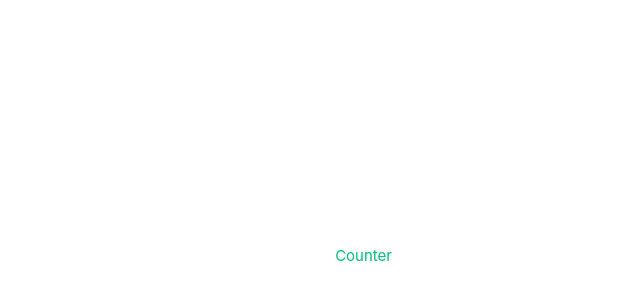
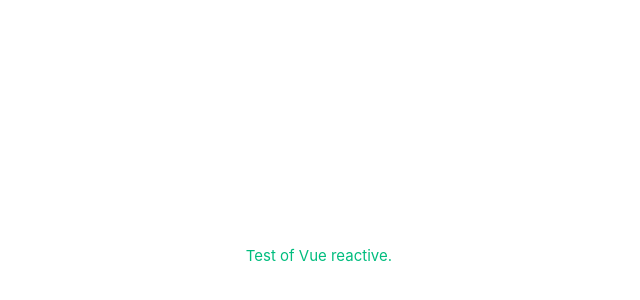
Before and after one commit to kaonlee/vue3-app, a Vue app: page / in a window 1280 px wide. Shown: the part 144-444 px from the top of the page, without its empty margins (245-885 px from the left). Built offline with nearby package versions, Linux system fonts and the light colour scheme; the HTML template or start-up script is replaced by a standard one.

Commit message:
chore(reactive-test):  update link title

```diff
--- a/src/views/HomeView.vue
+++ b/src/views/HomeView.vue
@@ -5,7 +5,7 @@
     <header>
     <div class="wrapper">
       <nav>
-        <RouterLink :to="{ name: 'reactive-test'}">Counter</RouterLink>
+        <RouterLink :to="{ name: 'reactive-test'}">Test of Vue reactive.</RouterLink>
       </nav>
     </div>
   </header>
```
